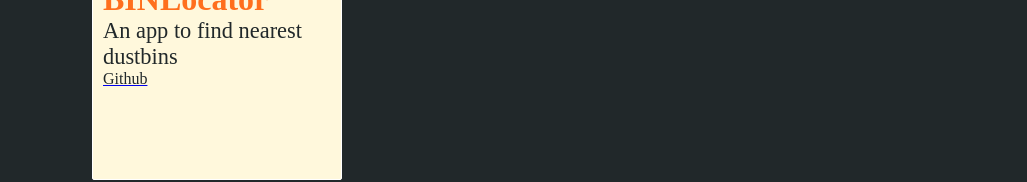
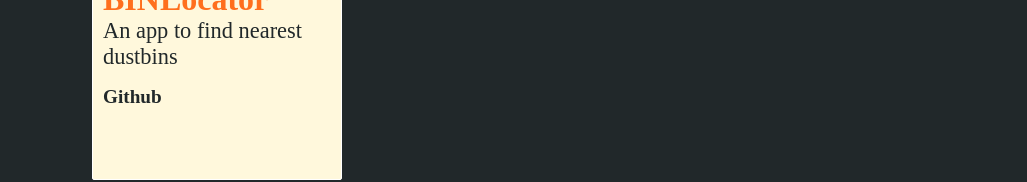
Before and after one commit to Vatsalmadhur/Vatsalmadhur.github.io, a React (Vite) app in the folder portfolio/: page /project in a window 1280 px wide. Shown: the part 458-640 px from the top of the page, without its empty margins (253-1280 px from the left). Built offline with nearby package versions, Linux system fonts and the light colour scheme; no server answers; a web font is replaced by a local one.

Commit message:
Bug Fixing

```diff
--- a/portfolio/src/components/Card/Card.css
+++ b/portfolio/src/components/Card/Card.css
@@ -35,7 +35,12 @@
     color: var(--grey);
 }
 .cardAbt3{
-    font-size: 1 rem;
+    font-size: 1.2rem;
+    margin-top: 1rem;
     padding-left: 10px;
     color: var(--grey);
+    font-weight: 800;
 }
+a{
+    text-decoration: none;
+}
--- a/portfolio/src/components/Card/Card.jsx
+++ b/portfolio/src/components/Card/Card.jsx
@@ -8,7 +8,7 @@ import './Card.css'
                 <div className="cardAbt">
                     <p className="cardAbt1">{props.heading}</p>
                     <p className="cardAbt2">{props.subHeading}</p>
-                    <a href={props.link}><p className="cardAbt3">Github</p></a>
+                    <a href={props.link} target="blank"><p className="cardAbt3">Github</p></a>
                 </div>
             </div>
          </>
--- a/portfolio/src/components/Projects/project.jsx
+++ b/portfolio/src/components/Projects/project.jsx
@@ -83,7 +83,7 @@ useEffect(()=>{
           </div>
           <div className="rightProject"timeline={tl} >
             <div className="card1" ref={el=>card1=el}>
-              <Card image={Bin} heading={"BINLocator"} subHeading={"An app to find nearest dustbins"} link={"https://github.com/theanuragshukla/undefined-DevHeat-2022"} />
+              <Card image={Bin} heading={"BINLocator"} subHeading={"An app to find nearest dustbins"} link={"https://github.com/theanuragshukla/undefined-DevHeat-2022"}  />
             </div>
             <div className="card2" ref={el=>card2=el} >
               <Card image={AdBid} heading={"AdBid"} subHeading={"The Ad bidding platform built on Web3"} link={"https://github.com/theanuragshukla/ETHForAll"} />
```
